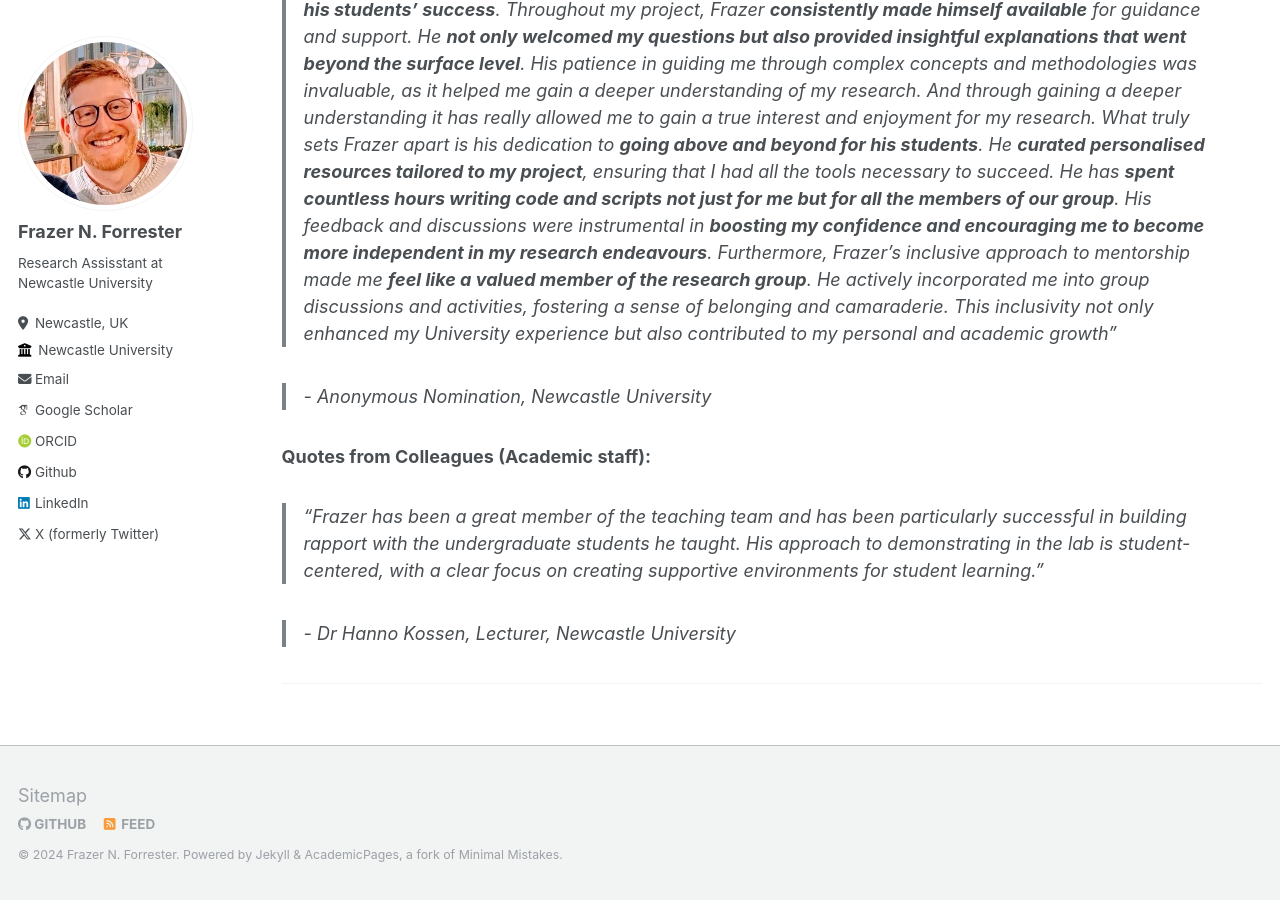
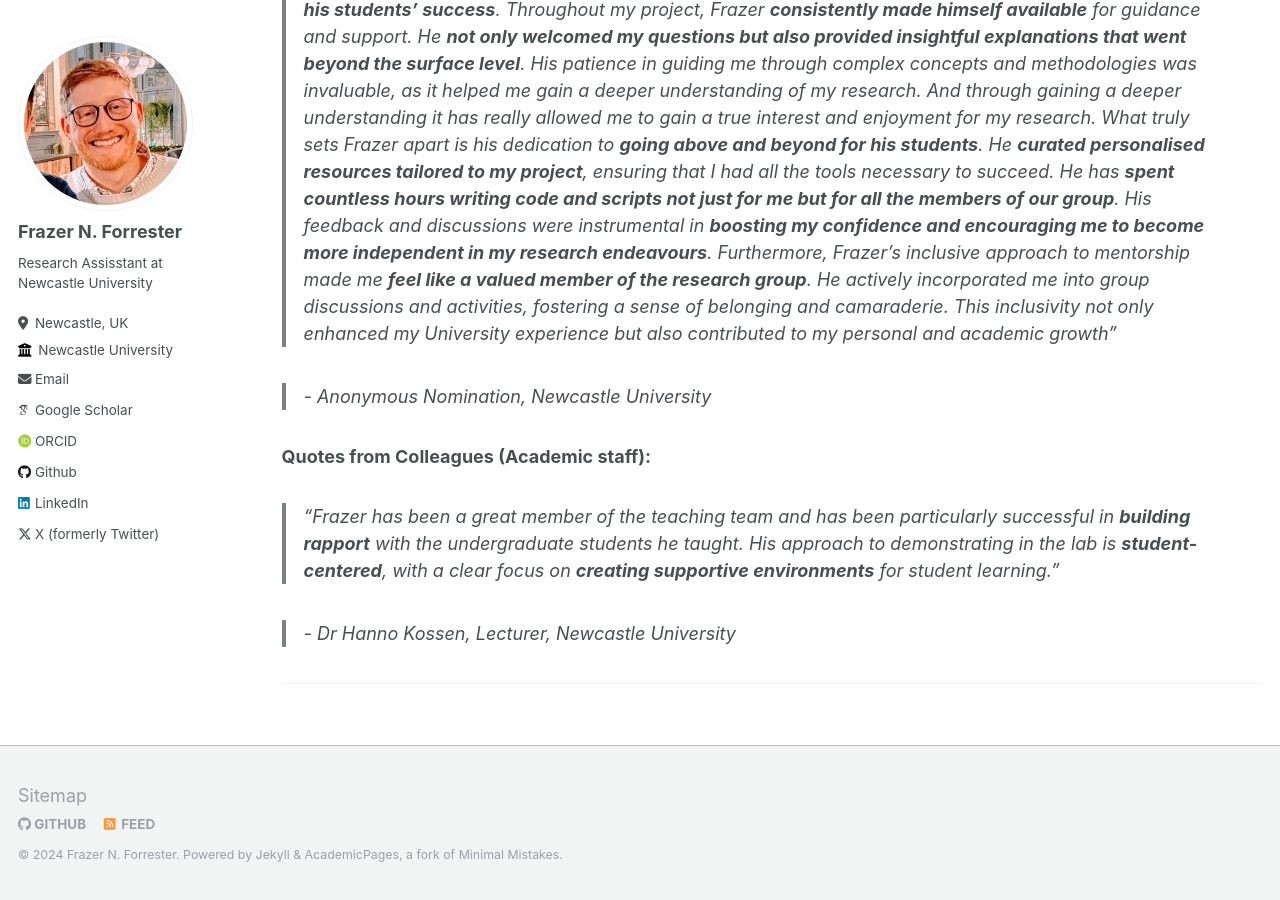
Before and after one commit to fforrester/fforrester.github.io, a Jekyll site: the page built from _pages/teaching.md, in a window 1280 px wide and 900 px high, scrolled down 2025 px. Built offline with Jekyll 4.4.1, drawn with Linux system fonts in a browser that asks for light colours; some web fonts are replaced.

```diff
--- a/_pages/teaching.md
+++ b/_pages/teaching.md
@@ -54,7 +54,7 @@ Furthermore, Frazer's inclusive approach to mentorship made me **feel like a val
 > *- Anonymous Nomination, Newcastle University*
 
 ### Quotes from Colleagues (Academic staff):
-> "Frazer has been a great member of the teaching team and has been particularly successful in building rapport with the undergraduate students he taught. His approach to demonstrating in the lab is student-centered, with a clear focus on creating supportive environments for student learning."
+> "Frazer has been a great member of the teaching team and has been particularly successful in **building rapport** with the undergraduate students he taught. His approach to demonstrating in the lab is **student-centered**, with a clear focus on **creating supportive environments** for student learning."
 
 > *- Dr Hanno Kossen, Lecturer, Newcastle University*
 
```
